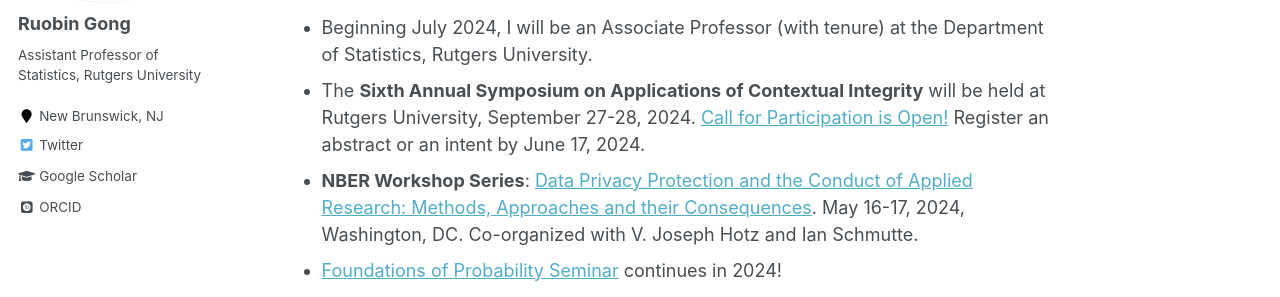
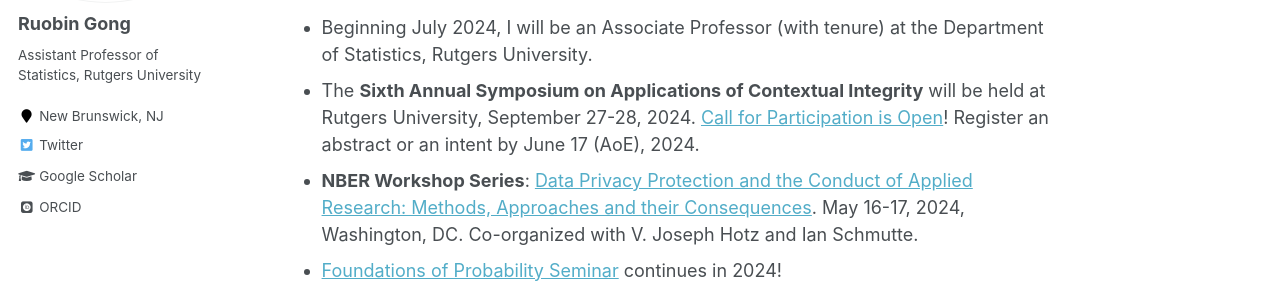
Before and after one commit to RuobinGong/RuobinGong.github.io, a Jekyll site: the page built from _pages/home.md, in a window 1280 px wide and 900 px high, scrolled down 361 px. Shown: the part 153-450 px from the top of the window. Built offline with Jekyll 4.4.1, drawn with Linux system fonts in a browser that asks for light colours; some web fonts are replaced.

Commit message:
Update home.md

```diff
--- a/_pages/home.md
+++ b/_pages/home.md
@@ -17,8 +17,8 @@ I'm an Assistant Professor of Statistics at [Rutgers University](https://www.sta
 ## Updates
 
 * Beginning July 2024, I will be an Associate Professor (with tenure) at the Department of Statistics, Rutgers University.
-* The **Sixth Annual Symposium on Applications of Contextual Integrity** will be held at Rutgers University, September 27-28, 2024. [Call for Participation is Open!](https://privaci.info/symposium/2024/cfp.html) Register an abstract or an intent by June 17, 2024.
-* **NBER Workshop Series**: [Data Privacy Protection and the Conduct of Applied Research: Methods, Approaches and their Consequences](https://www.nber.org/conferences/data-privacy-protection-and-conduct-applied-research-methods-approaches-and-their-consequences). May 16-17, 2024, Washington, DC. Co-organized with V. Joseph Hotz and Ian Schmutte.
+* The **Sixth Annual Symposium on Applications of Contextual Integrity** will be held at Rutgers University, September 27-28, 2024. [Call for Participation is Open](https://privaci.info/symposium/2024/cfp.html)! Register an abstract or an intent by June 17 (AoE), 2024.
+* **NBER Workshop Series**: [Data Privacy Protection and the Conduct of Applied Research: Methods, Approaches and their Consequences](https://www.nber.org/conferences/data-privacy-protection-and-conduct-applied-research-methods-approaches-and-their-consequences-spring-2024). May 16-17, 2024, Washington, DC. Co-organized with V. Joseph Hotz and Ian Schmutte.
 * [Foundations of Probability Seminar](https://foundationsofprobabilityseminar.com) continues in 2024!
 * Our paper, [Integer Subspace Differential Privacy](https://ruobingong.github.io/publication/2023-02-01-integer-subspace), was selected for oral presentation at **AAAI-23**. Joint work with Prathamesh Dharangutte, Jie Gao, and Fang-Yi Yu.
 * Our paper, [Data Augmentation MCMC for Bayesian Inference from Privatized Data](https://ruobingong.github.io/publication/2022-12-01-DAMCMC), has been accepted at **NeurIPS 2022**. Joint work with Nianqiao Ju, Jordan Awan, and Vinayak Rao.  _Watch my talk about this work at the [Fields Workshop on Differential Privacy and Statistical Data Analysis](http://www.fields.utoronto.ca/talks/Data-Augmentation-MCMC-Bayesian-Inference-Privatized-Data)._
```
